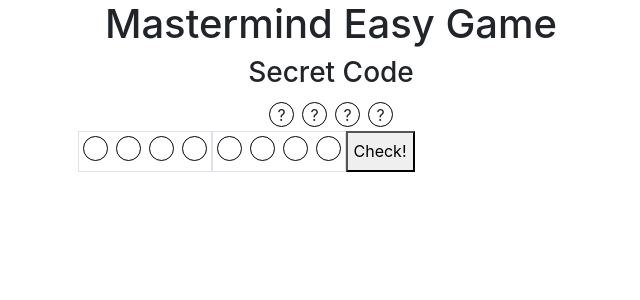
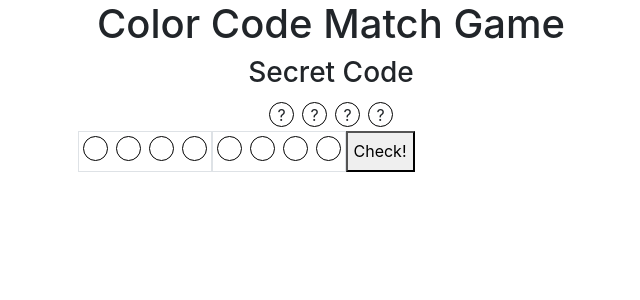
Before and after one commit to jjdelacruz1/phase3, a React (Create React App) app: page / in a window 1280 px wide. Shown: the top 300 px of the page, without its empty margins (309-949 px from the left). Built offline with nearby package versions, Linux system fonts and the light colour scheme.

Commit message:
Update app to be a color matching game vs mastermind for now due to simplicity.

```diff
--- a/src/App.js
+++ b/src/App.js
@@ -7,7 +7,7 @@ class App extends Component {
   render () {
     return (
       <div className="Title">
-        <h1>Mastermind Easy Game</h1>
+        <h1>Color Code Match Game</h1>
         <Secret />
         <GameBoard />
       </div>
```
